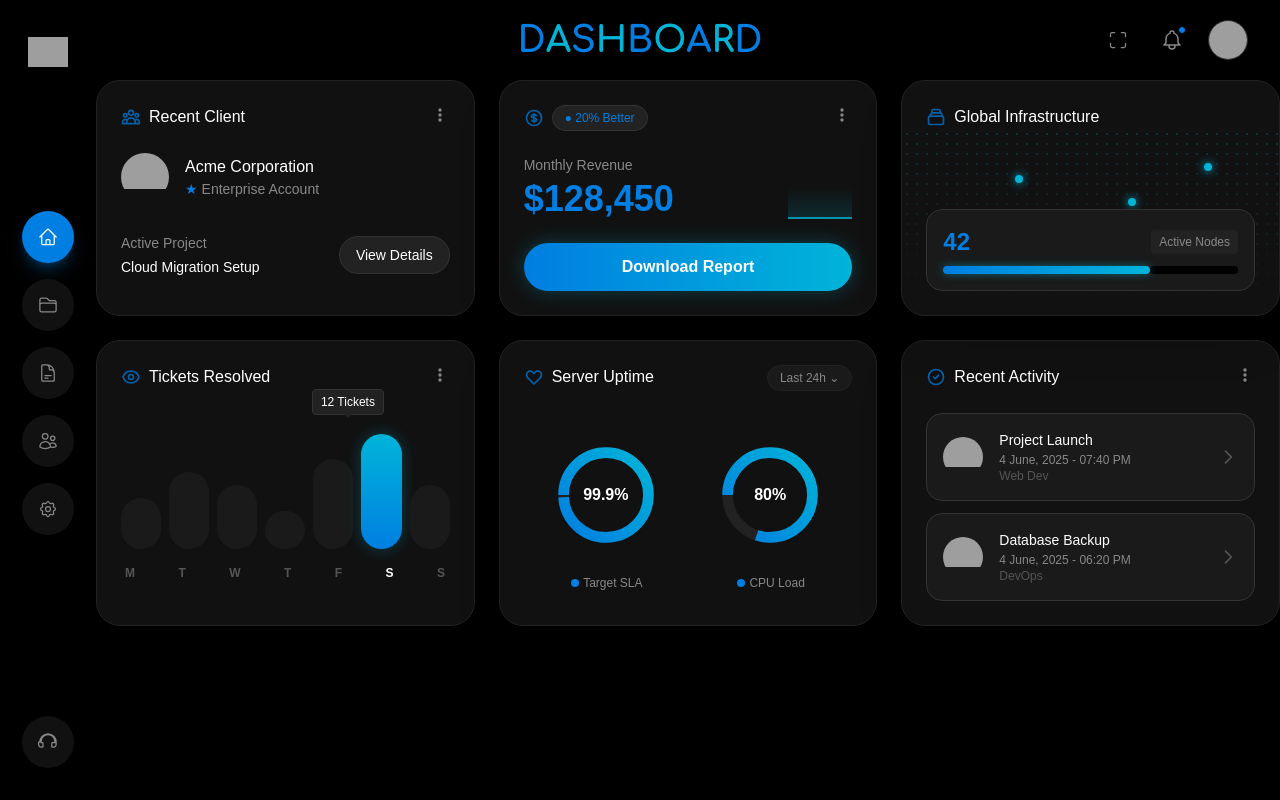
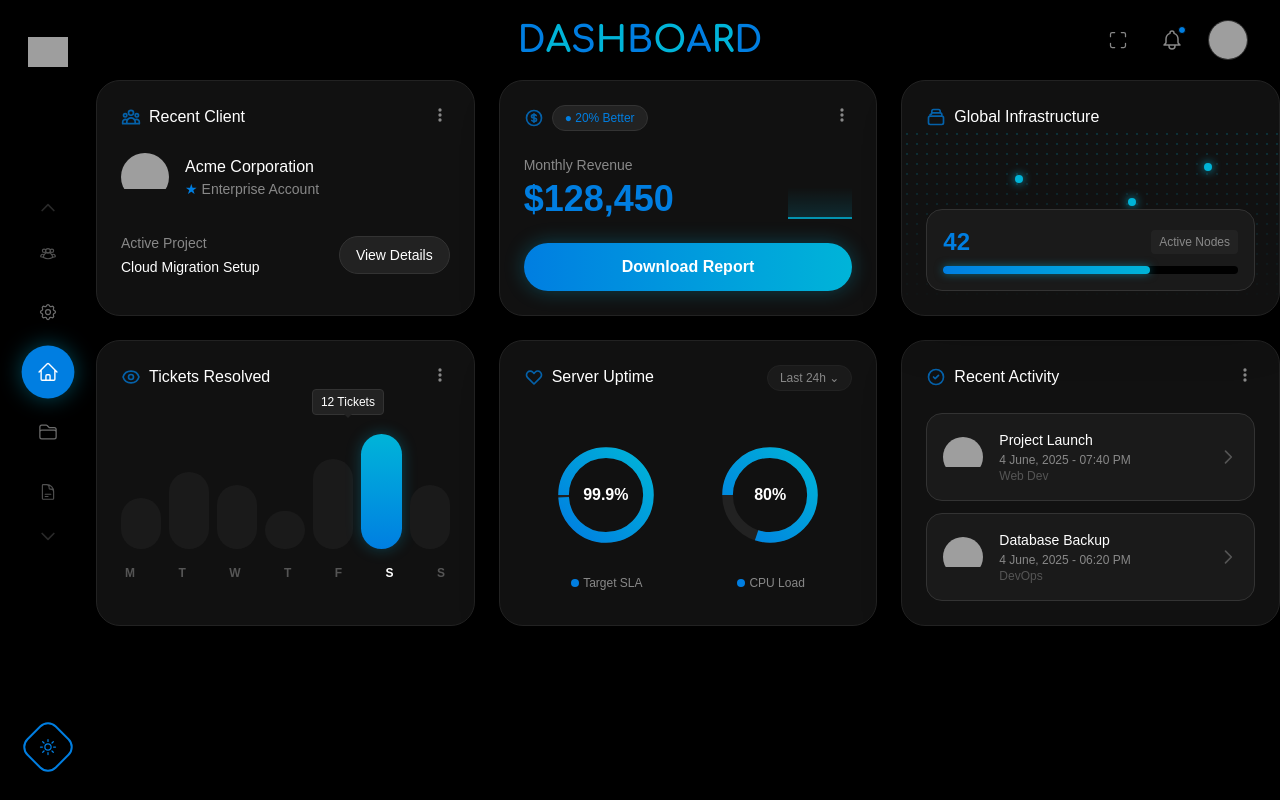
Before and after one commit to UNITY-11/unity11, a Next.js app in the folder apps/admin/: page / in a window 1280 px wide. Built offline with nearby package versions, Linux system fonts and the light colour scheme; grey boxes are pictures that could not be loaded.

Commit message:
feat(sidebar): enhance sidebar with infinite scroll, sticky active background, and theme toggle diamond button

```diff
--- a/apps/admin/src/components/layout/Sidebar.tsx
+++ b/apps/admin/src/components/layout/Sidebar.tsx
@@ -1,18 +1,108 @@
 "use client";
 
+import React, { useState, useEffect, useRef } from 'react';
 import Link from 'next/link';
-import { usePathname } from 'next/navigation';
-
-export function Sidebar() {
-  const pathname = usePathname();
+import { usePathname, useRouter } from 'next/navigation';
+import { useTheme } from 'next-themes';
 
 const links = [
   { name: 'Dashboard', href: '/', icon: <svg className="w-5 h-5" fill="none" stroke="currentColor" viewBox="0 0 24 24"><path strokeLinecap="round" strokeLinejoin="round" strokeWidth={1.5} d="M2.25 12l8.954-8.955c.44-.439 1.152-.439 1.591 0L21.75 12M4.5 9.75v10.125c0 .621.504 1.125 1.125 1.125H9.75v-4.875c0-.621.504-1.125 1.125-1.125h2.25c.621 0 1.125.504 1.125 1.125V21h4.125c.621 0 1.125-.504 1.125-1.125V9.75M8.25 21h8.25" /></svg> },
   { name: 'Projects', href: '/projects', icon: <svg className="w-5 h-5" fill="none" stroke="currentColor" viewBox="0 0 24 24"><path strokeLinecap="round" strokeLinejoin="round" strokeWidth={1.5} d="M2.25 12.75V12A2.25 2.25 0 014.5 9.75h15A2.25 2.25 0 0121.75 12v.75m-8.69-6.44l-2.12-2.12a1.5 1.5 0 00-1.061-.44H4.5A2.25 2.25 0 002.25 6v12a2.25 2.25 0 002.25 2.25h15A2.25 2.25 0 0021.75 18V9a2.25 2.25 0 00-2.25-2.25h-5.379a1.5 1.5 0 01-1.06-.44z" /></svg> },
   { name: 'Blogs', href: '/blogs', icon: <svg className="w-5 h-5" fill="none" stroke="currentColor" viewBox="0 0 24 24"><path strokeLinecap="round" strokeLinejoin="round" strokeWidth={1.5} d="M19.5 14.25v-2.625a3.375 3.375 0 00-3.375-3.375h-1.5A1.125 1.125 0 0113.5 7.125v-1.5a3.375 3.375 0 00-3.375-3.375H8.25m0 12.75h7.5m-7.5 3H12M10.5 2.25H5.625c-.621 0-1.125.504-1.125 1.125v17.25c0 .621.504 1.125 1.125 1.125h12.75c.621 0 1.125-.504 1.125-1.125V11.25a9 9 0 00-9-9z" /></svg> },
   { name: 'Clients', href: '/clients', icon: <svg className="w-5 h-5" fill="none" stroke="currentColor" viewBox="0 0 24 24"><path strokeLinecap="round" strokeLinejoin="round" strokeWidth={1.5} d="M15 19.128a9.38 9.38 0 002.625.372 9.337 9.337 0 004.121-.952 4.125 4.125 0 00-7.533-2.493M15 19.128v-.003c0-1.113-.285-2.16-.786-3.07M15 19.128v.106A12.318 12.318 0 018.624 21c-2.331 0-4.512-.645-6.374-1.766l-.001-.109a6.375 6.375 0 0111.964-3.07M12 6.375a3.375 3.375 0 11-6.75 0 3.375 3.375 0 016.75 0zm8.25 2.25a2.625 2.625 0 11-5.25 0 2.625 2.625 0 015.25 0z" /></svg> },
+  { name: 'Team', href: '/team', icon: <svg className="w-5 h-5" fill="none" stroke="currentColor" viewBox="0 0 24 24"><path strokeLinecap="round" strokeLinejoin="round" strokeWidth={1.5} d="M15 10.5a3 3 0 11-6 0 3 3 0 016 0zM19.5 10.5a2.25 2.25 0 11-4.5 0 2.25 2.25 0 014.5 0zM9 10.5a2.25 2.25 0 11-4.5 0 2.25 2.25 0 014.5 0zM18 18.72a9.094 9.094 0 003.741-.479 3 3 0 00-4.682-2.72m.94 3.198l.001.031c0 .225-.012.447-.037.666A11.944 11.944 0 0112 21c-2.17 0-4.207-.576-5.963-1.584A6.062 6.062 0 016 18.719m12 0a5.971 5.971 0 00-.941-3.197m0 0A5.995 5.995 0 0012 12.75a5.995 5.995 0 00-5.058 2.772m0 0a3 3 0 00-4.681 2.72 8.986 8.986 0 003.74.477m.94-3.197a5.971 5.971 0 00-.94 3.197" /></svg> },
   { name: 'Settings', href: '/settings', icon: <svg className="w-5 h-5" fill="none" stroke="currentColor" viewBox="0 0 24 24"><path strokeLinecap="round" strokeLinejoin="round" strokeWidth={1.5} d="M10.325 4.317c.426-1.756 2.924-1.756 3.35 0a1.724 1.724 0 002.573 1.066c1.543-.94 3.31.826 2.37 2.37a1.724 1.724 0 001.065 2.572c1.756.426 1.756 2.924 0 3.35a1.724 1.724 0 00-1.066 2.573c.94 1.543-.826 3.31-2.37 2.37a1.724 1.724 0 00-2.572 1.065c-.426 1.756-2.924 1.756-3.35 0a1.724 1.724 0 00-2.573-1.066c-1.543.94-3.31-.826-2.37-2.37a1.724 1.724 0 00-1.065-2.572c-1.756-.426-1.756-2.924 0-3.35a1.724 1.724 0 001.066-2.573c-.94-1.543.826-3.31 2.37-2.37.996.608 2.296.07 2.572-1.065z" /><path strokeLinecap="round" strokeLinejoin="round" strokeWidth={1.5} d="M15 12a3 3 0 11-6 0 3 3 0 016 0z" /></svg> },
 ];
+
+const extendedLinks = Array(30).fill(links).flat();
+const itemHeight = 60; // Fixed height per item
+
+export function Sidebar() {
+  const pathname = usePathname();
+  const router = useRouter();
+  const { theme, setTheme } = useTheme();
+  const navRef = useRef<HTMLElement>(null);
+  const [scrollCenterIndex, setScrollCenterIndex] = useState(-1);
+  const isInitialized = useRef(false);
+  const scrollTimeoutRef = useRef<NodeJS.Timeout | null>(null);
+  const [mounted, setMounted] = useState(false);
+
+  // Set mounted state
+  useEffect(() => {
+    setMounted(true);
+  }, []);
+
+  // Cleanup timeout on unmount
+  useEffect(() => {
+    return () => {
+      if (scrollTimeoutRef.current) clearTimeout(scrollTimeoutRef.current);
+    };
+  }, []);
+
+  // Sync scroll position with the current active route
+  useEffect(() => {
+    if (!navRef.current) return;
+
+    // Determine the logical active index from the pathname
+    const baseActiveIndex = links.findIndex(link => pathname === link.href || (link.href !== '/' && pathname.startsWith(link.href)));
+    const targetBase = baseActiveIndex === -1 ? 0 : baseActiveIndex;
+
+    let targetIndex = -1;
+    let behavior: ScrollBehavior = 'smooth';
+
+    if (!isInitialized.current) {
+      // First load: Start exactly in the middle of our 180 items
+      const middleGroupStart = 15 * links.length;
+      targetIndex = middleGroupStart + targetBase;
+      behavior = 'auto'; // Instant scroll on first load!
+      isInitialized.current = true;
+    } else {
+      // Subsequent navigations: Find the NEAREST instance of this item to our current scroll position
+      const currentCenter = Math.round(navRef.current.scrollTop / itemHeight) + 2;
+
+      // Look around the current center to find the closest matching index
+      let closestDist = Infinity;
+      for (let i = 0; i < extendedLinks.length; i++) {
+        if (extendedLinks[i].name === links[targetBase].name) {
+          const dist = Math.abs(i - currentCenter);
+          if (dist < closestDist) {
+            closestDist = dist;
+            targetIndex = i;
+          }
+        }
+      }
+    }
+
+    if (targetIndex !== -1) {
+      // Scroll to align the targetIndex at the center (3rd item out of 5 visible)
+      // The top of the container should be 2 items above the target
+      const targetScrollTop = (targetIndex - 2) * itemHeight;
+      navRef.current.scrollTo({ top: targetScrollTop, behavior });
+      setScrollCenterIndex(targetIndex);
+    }
+  }, [pathname]);
+
+  // Update center index as the user manually scrolls
+  const handleScroll = () => {
+    if (!navRef.current) return;
+    const newCenter = Math.round(navRef.current.scrollTop / itemHeight) + 2;
+    if (newCenter !== scrollCenterIndex) {
+      setScrollCenterIndex(newCenter);
+
+      // Auto-navigate logic
+      if (scrollTimeoutRef.current) clearTimeout(scrollTimeoutRef.current);
+
+      scrollTimeoutRef.current = setTimeout(() => {
+        const targetLink = extendedLinks[newCenter];
+        if (targetLink) {
+          const isCurrentlyActive = pathname === targetLink.href || (targetLink.href !== '/' && pathname.startsWith(targetLink.href));
+          if (!isCurrentlyActive) {
+            router.push(targetLink.href);
+          }
+        }
+      }, 1000);
+    }
+  };
 
   return (
     <aside className="w-24 bg-background flex flex-col hidden md:flex shrink-0 items-center py-8">
@@ -21,33 +111,96 @@ export function Sidebar() {
         <img src="/images/logos/unity11-logo.gif" alt="Unity11 Logo" className="w-10 h-10 object-contain drop-shadow-md" />
       </div>
 
-      <nav className="flex flex-col gap-4 w-full items-center my-auto">
-        {links.map((link) => {
-          const isActive = pathname === link.href || (link.href !== '/' && pathname.startsWith(link.href));
+      {/* Nav Wrapper with Arrows */}
+      <div className="relative w-full my-auto flex flex-col items-center justify-center">
+        {/* Top Arrow */}
+        <div className="absolute top-[-24px] left-0 right-0 flex justify-center pointer-events-none z-40 opacity-30">
+          <svg className="w-5 h-5 text-text-muted" fill="none" viewBox="0 0 24 24" stroke="currentColor">
+            <path strokeLinecap="round" strokeLinejoin="round" strokeWidth={2} d="M5 15l7-7 7 7" />
+          </svg>
+        </div>
+
+        {/* Sticky Blue Center Background */}
+        <div className="absolute top-1/2 left-1/2 -translate-x-1/2 -translate-y-1/2 w-[48px] h-[48px] rounded-full bg-primary shadow-[0_0_20px_rgba(0,180,216,0.4)] pointer-events-none z-10 scale-110"></div>
+
+        <nav
+          ref={navRef}
+          onScroll={handleScroll}
+          className="flex flex-col w-full items-center h-[300px] overflow-y-auto [&::-webkit-scrollbar]:hidden [-ms-overflow-style:none] [scrollbar-width:none] snap-y snap-mandatory relative z-20"
+        >
+          {extendedLinks.map((link, index) => {
+            // Calculate distance from center for scaling
+            const distance = Math.abs(index - scrollCenterIndex);
+
+            let scaleClass = "scale-0 opacity-0 pointer-events-none";
+            let colorClass = "text-text-muted hover:bg-surface-active hover:text-foreground";
+
+            if (scrollCenterIndex !== -1) {
+              if (distance === 0) {
+                // 3rd item (Center) - Largest, white text, no background needed (sticky bg is behind it)
+                scaleClass = "scale-110 opacity-100";
+                colorClass = "text-white";
+              } else if (distance === 1) {
+                // 2nd & 4th items - Medium
+                scaleClass = "scale-100 opacity-80";
+              } else if (distance === 2) {
+                // 1st & 5th items - Small
+                scaleClass = "scale-90 opacity-60";
+              }
+            }
+
             return (
               <Link
-              key={link.name}
+                key={`${link.name}-${index}`}
                 href={link.href}
                 title={link.name}
-              className={`flex items-center justify-center w-[52px] h-[52px] rounded-full transition-all duration-300 ${isActive ? 'bg-primary text-white shadow-lg shadow-primary/30' : 'bg-surface text-text-muted hover:bg-surface-active hover:text-foreground'}`}
+                scroll={false}
+                className={`flex items-center justify-center shrink-0 w-full h-[60px] snap-center transition-all duration-300 ${distance > 2 ? 'pointer-events-none' : ''}`}
               >
+                <div className={`flex items-center justify-center rounded-full w-[48px] h-[48px] transition-all duration-300 ${colorClass} ${scaleClass}`}>
                   {link.icon}
+                </div>
               </Link>
             );
           })}
         </nav>
 
+        {/* Bottom Arrow */}
+        <div className="absolute bottom-[-24px] left-0 right-0 flex justify-center pointer-events-none z-40 opacity-30">
+          <svg className="w-5 h-5 text-text-muted" fill="none" viewBox="0 0 24 24" stroke="currentColor">
+            <path strokeLinecap="round" strokeLinejoin="round" strokeWidth={2} d="M19 9l-7 7-7-7" />
+          </svg>
+        </div>
+      </div>
+
       {/* Bottom Action */}
       <div className="mt-auto">
-        <Link
-          href="/support"
-          title="Support"
-          className="flex items-center justify-center w-[52px] h-[52px] rounded-full bg-surface text-text-muted hover:bg-surface-active hover:text-foreground transition-all duration-300"
+        <button
+          onClick={() => setTheme(theme === 'dark' ? 'light' : 'dark')}
+          title="Toggle Theme"
+          className="relative flex items-center justify-center w-[42px] h-[42px] hover:scale-110 transition-all duration-300 group"
         >
+          {/* Rotated Diamond Border */}
+          <div className="absolute inset-0 border-2 border-primary rotate-45 rounded-xl transition-all duration-300 group-hover:bg-primary/20"></div>
+
+          <div className="relative z-10 text-primary">
+            {mounted ? (
+              theme === 'dark' ? (
+                // Sun icon (Switch to Light)
                 <svg className="w-5 h-5" fill="none" stroke="currentColor" viewBox="0 0 24 24">
-            <path strokeLinecap="round" strokeLinejoin="round" strokeWidth={1.5} d="M2.25 12c0-5.385 4.365-9.75 9.75-9.75s9.75 4.365 9.75 9.75V15a3 3 0 01-3 3h-1.5a.75.75 0 01-.75-.75V13.5a.75.75 0 01.75-.75H20.25v-1.5a8.25 8.25 0 00-16.5 0v1.5H5.25a.75.75 0 01.75.75v3.75a.75.75 0 01-.75.75H3.75a3 3 0 01-3-3V12z" />
+                  <path strokeLinecap="round" strokeLinejoin="round" strokeWidth={1.5} d="M12 3v2.25m6.364.386l-1.591 1.591M21 12h-2.25m-.386 6.364l-1.591-1.591M12 18.75V21m-4.773-4.227l-1.591 1.591M5.25 12H3m4.227-4.773L5.636 5.636M15.75 12a3.75 3.75 0 11-7.5 0 3.75 3.75 0 017.5 0z" />
                 </svg>
-        </Link>
+              ) : (
+                // Moon icon (Switch to Dark)
+                <svg className="w-5 h-5" fill="none" stroke="currentColor" viewBox="0 0 24 24">
+                  <path strokeLinecap="round" strokeLinejoin="round" strokeWidth={1.5} d="M21.752 15.002A9.718 9.718 0 0118 15.75c-5.385 0-9.75-4.365-9.75-9.75 0-1.33.266-2.597.748-3.752A9.753 9.753 0 003 11.25C3 16.635 7.365 21 12.75 21a9.753 9.753 0 009.002-5.998z" />
+                </svg>
+              )
+            ) : (
+              <div className="w-5 h-5" />
+            )}
+          </div>
+        </button>
       </div>
     </aside>
   );
```
Lines whose indentation alone changed are shown as unchanged.
